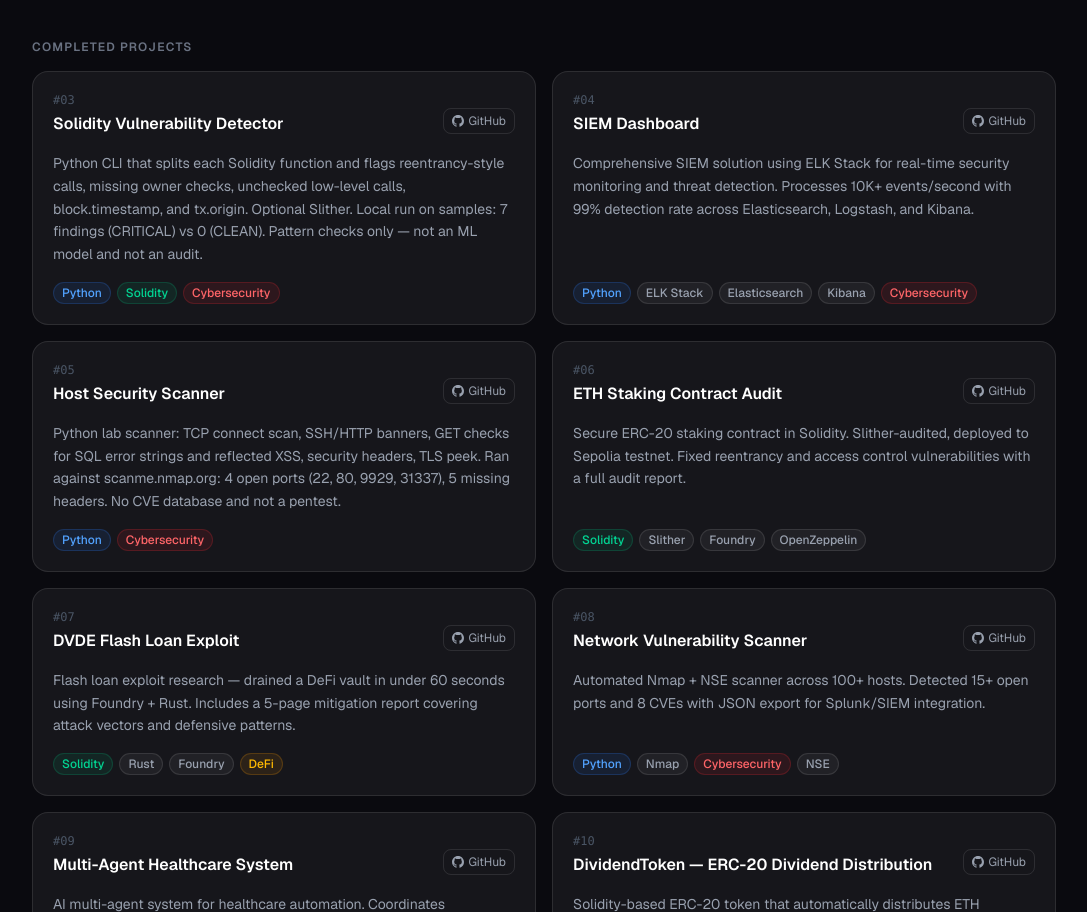
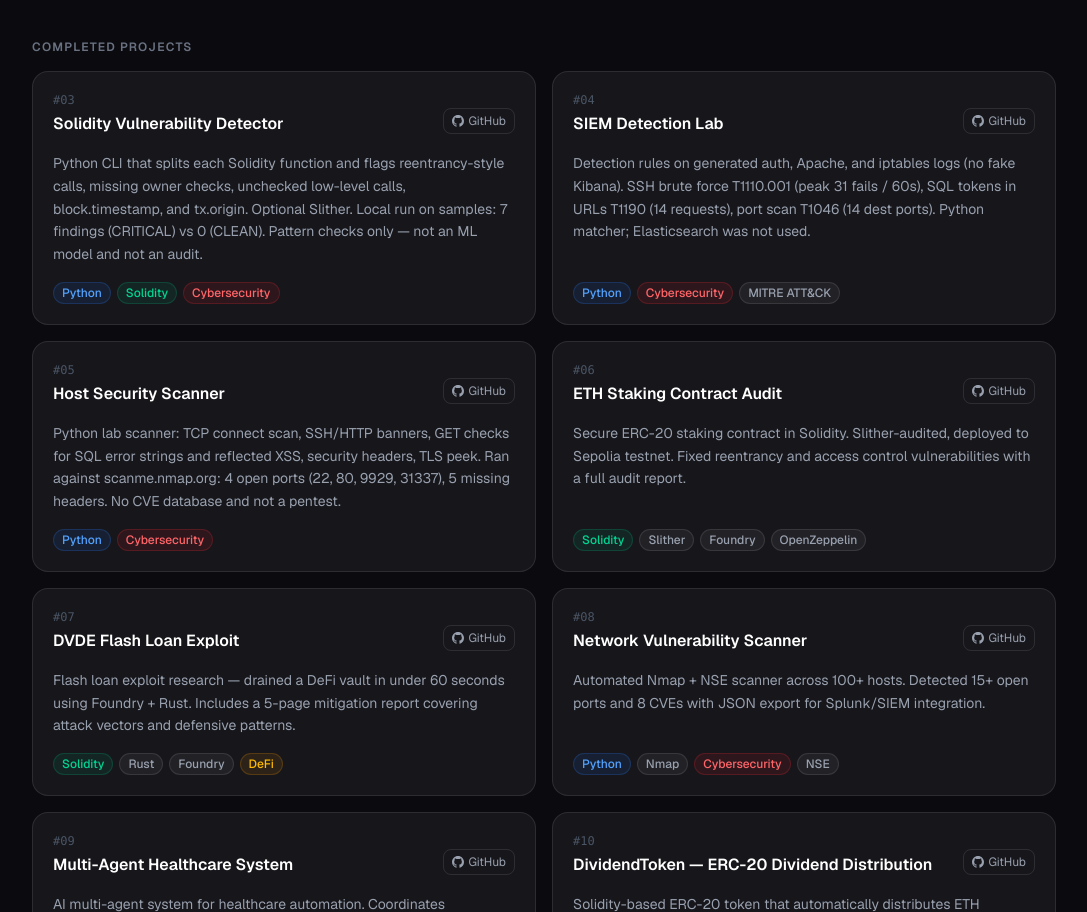
Before and after one commit to Harshanandhan/portfolio, a Next.js app: page / in a window 1280 px wide. Shown: the part 1227-2139 px from the top of the page, without its empty margins (96-1183 px from the left). Built offline with nearby package versions, Linux system fonts and the light colour scheme.

Commit message:
Update SIEM lab on the projects page

```diff
--- a/app/page.tsx
+++ b/app/page.tsx
@@ -32,11 +32,11 @@ const PROJECTS = [
   {
     num: 4,
     status: "done",
-    name: "SIEM Dashboard",
-    desc: "Comprehensive SIEM solution using ELK Stack for real-time security monitoring and threat detection. Processes 10K+ events/second with 99% detection rate across Elasticsearch, Logstash, and Kibana.",
-    tags: ["Python", "ELK Stack", "Elasticsearch", "Kibana", "Cybersecurity"],
+    name: "SIEM Detection Lab",
+    desc: "Detection rules on generated auth, Apache, and iptables logs (no fake Kibana). SSH brute force T1110.001 (peak 31 fails / 60s), SQL tokens in URLs T1190 (14 requests), port scan T1046 (14 dest ports). Python matcher; Elasticsearch was not used.",
+    tags: ["Python", "Cybersecurity", "MITRE ATT&CK"],
     url: null,
-    github: "https://github.com/Harshanandhan/Siem-dashboard",
+    github: "https://github.com/Harshanandhan/siem-detection-lab",
   },
   {
     num: 5,
```
